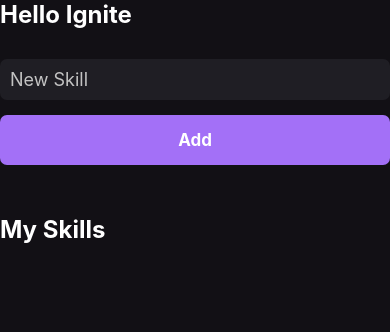
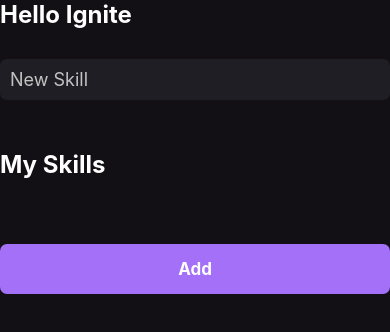
Before and after one commit to marciordj/react-native-fundamentals, a React Native app: screen / in a window 390 px wide. Shown: the top 332 px of the page. Built offline with nearby package versions, Linux system fonts and the light colour scheme.

Commit message:
refactor and learn about flatlist performace
Signed-off-by: Marcio Rodrigues <lmarciorodriguesjunior@gmail.com>

```diff
--- /dev/null
+++ b/src/components/Button.js
@@ -0,0 +1,27 @@
+import React from "react";
+import { TouchableOpacity, Text, StyleSheet } from 'react-native';
+
+const Button = ({onPress}) => { //Se lembra de sempre pegar o mesmo nome que passou na chamada do componente e nao o nome da função ou dado que ta sendo mandado
+  return (
+    <TouchableOpacity style={styles.button} onPress={onPress} activeOpacity={0.75}>
+      <Text style={styles.buttonText}>Add</Text>
+    </TouchableOpacity>
+  );
+};
+
+const styles = StyleSheet.create({
+  button:{
+    backgroundColor: '#a370f7',
+    padding: 15,
+    borderRadius: 7,
+    alignItems: 'center',
+    marginTop: 15
+  },
+  buttonText:{
+    color: '#FFF',
+    fontSize: 17,
+    fontWeight: 'bold'
+  }
+})
+
+export default Button;
--- /dev/null
+++ b/src/components/SkillCard.js
@@ -0,0 +1,28 @@
+import React from 'react';
+import {View, Text, StyleSheet} from 'react-native';
+
+
+const SkillCard = (props) => { //Coloquei outro tipo chamando props sem destruturing só pra lembrar, fique só no ts mesmo vai
+  return (
+    <View key={props.key} style={styles.skillContainer}>
+      <Text style={styles.text}>{props.data}</Text>
+    </View>
+  )
+};
+
+const styles = StyleSheet.create({
+  skillContainer: {
+    backgroundColor: '#1f1e25',
+    padding: 15,
+    borderRadius: 50,
+    alignItems: 'center',
+    marginTop: 15
+  },
+  text: {
+    color: '#fff',
+    fontSize: 22,
+    fontWeight: 'bold',
+  }
+})
+
+export default SkillCard;
--- a/src/screens/Home.js
+++ b/src/screens/Home.js
@@ -1,5 +1,9 @@
 import React, {useCallback, useState} from 'react';
-import { View, Text, StyleSheet, SafeAreaView, TextInput, Platform, TouchableOpacity } from 'react-native';
+import { Text, StyleSheet, SafeAreaView, TextInput, Platform, FlatList, ScrollView } from 'react-native';
+
+
+import Button from '../components/Button';
+import SkillCard from '../components/SkillCard';
 
 
 const Home = () => {
@@ -16,22 +20,31 @@ const Home = () => {
 
       <TextInput style={styles.input} placeholder='New Skill' onChangeText={setNewSkill} placeholderTextColor='#c3c3c3' />
 
-      <TouchableOpacity style={styles.button} onPress={handleAddSkill} activeOpacity={0.75}>
-        <Text style={styles.buttonText}>Add</Text>
-      </TouchableOpacity>
-
       <Text style={[styles.title, { marginVertical: 50 }]}>My Skills</Text>
       {/* Da pra reaproveitar estilos de outros componentes e incrementar com algo que falta passando no array */}
 
-      {mySkills.map(data => (
-        <View key={data} style={styles.skillContainer}>
-          <Text style={styles.text}>{data}</Text>
-        </View>
-      ))}
+      <Button onPress={handleAddSkill} />
+
+      <FlatList
+        data={mySkills}
+        keyExtractor={item => item}
+        renderItem={({ item }) => (
+          <SkillCard data={item} />
+        )}
+      />
+
+      {/* <ScrollView showsVerticalScrollIndicator={false} >
+        {mySkills.map(data => (
+        <SkillCard data={data} key={data} />
+        ))}
+      </ScrollView> */}
     </SafeAreaView>
   )
 }
 
+/*Flatlist lida melhor com listas maiores do que map/scrollview
+o scrollview/map vai renderizar tudode uma vez só, ja a flatlist vai conforme a necessidade, isso tem um ganho de performace
+*/
 const styles = StyleSheet.create({
   container: {
     flex: 1,
@@ -50,30 +63,6 @@ const styles = StyleSheet.create({
     color: '#fff',
     marginTop: 30,
     borderRadius: 7
-  },
-  button:{
-    backgroundColor: '#a370f7',
-    padding: 15,
-    borderRadius: 7,
-    alignItems: 'center',
-    marginTop: 15
-  },
-  buttonText:{
-    color: '#FFF',
-    fontSize: 17,
-    fontWeight: 'bold'
-  },
-  skillContainer: {
-    backgroundColor: '#1f1e25',
-    padding: 15,
-    borderRadius: 50,
-    alignItems: 'center',
-    marginBottom: 5
-  },
-  text: {
-    color: '#fff',
-    fontSize: 22,
-    fontWeight: 'bold',
   }
 })
 
```
